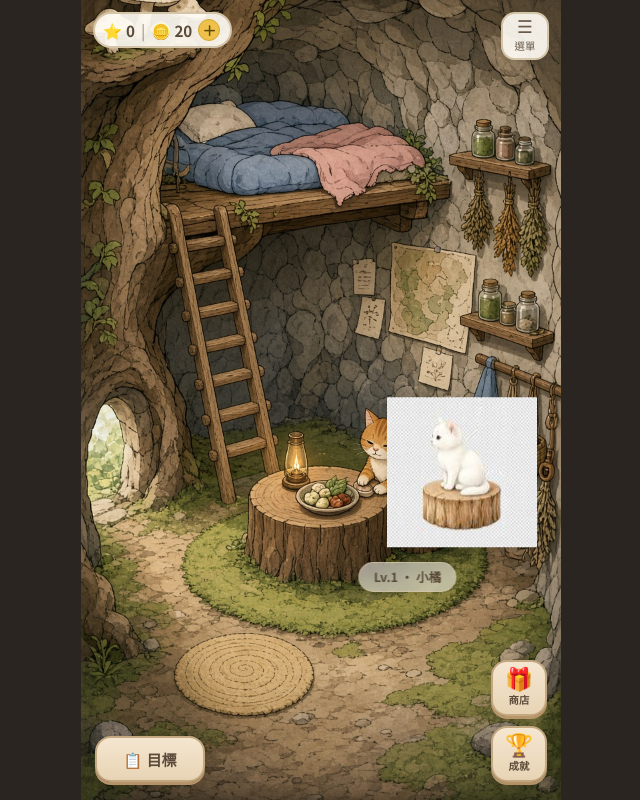
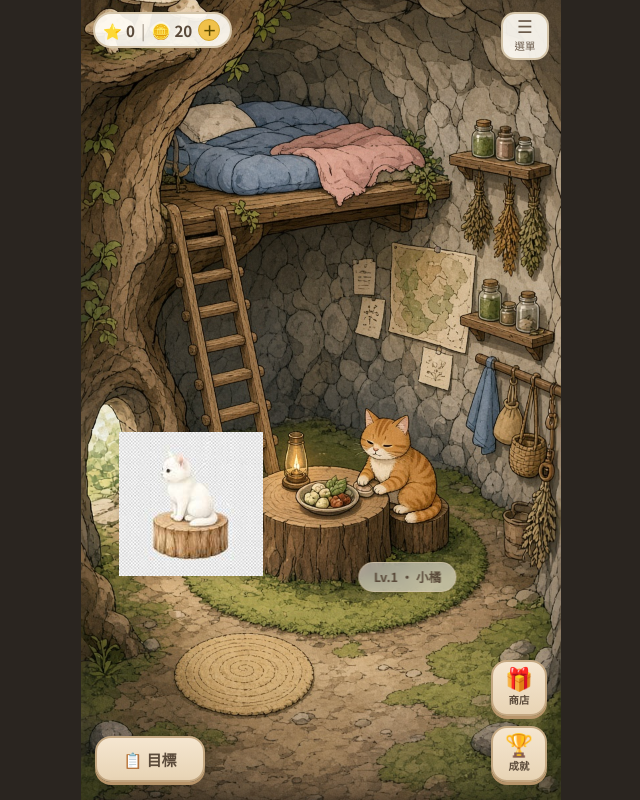
Before and after one commit to Sumovt/habit-cat-new, a plain HTML site: page index.html in a window 1280 px wide. Shown: the whole page, without its empty margins (319-959 px from the left). Drawn offline with Linux system fonts and the light colour scheme; no server answers.

Commit message:
Place white companion cat on left of table (static, user image pose)

```diff
--- a/index.html
+++ b/index.html
@@ -51,22 +51,22 @@
     }
     .friend-cat {
       position: absolute;
-      bottom: 31%;
-      right: 5%;
+      bottom: 28%;
+      left: 8%;
+      right: auto;
       z-index: 12;
-      width: 32%;
-      max-width: 150px;
+      width: 30%;
+      max-width: 145px;
       pointer-events: none;
-      filter: drop-shadow(0 3px 6px rgba(0,0,0,0.18));
-      animation: catBob 3.5s ease-in-out infinite;
+      filter: drop-shadow(0 2px 5px rgba(0,0,0,0.12));
     }
-    .friend-cat img { width: 100%; height: auto; display: block; }
-    @keyframes catBob {
-      0%, 100% { transform: translateY(0); }
-      50% { transform: translateY(-5px); }
+    .friend-cat img {
+      width: 100%;
+      height: auto;
+      display: block;
     }
     @media (max-width: 380px) {
-      .friend-cat { width: 36%; right: 4%; bottom: 28%; }
+      .friend-cat { width: 34%; left: 4%; right: auto; bottom: 26%; }
       .level-badge { bottom: 24%; left: 66%; font-size: 0.72rem; }
     }
     .panel-overlay { position: absolute; inset: 0; background: rgba(40,30,20,0.35); z-index: 40; opacity: 0; pointer-events: none; transition: opacity 0.25s; }
```
